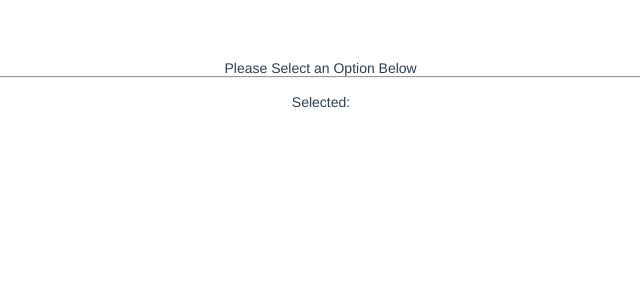
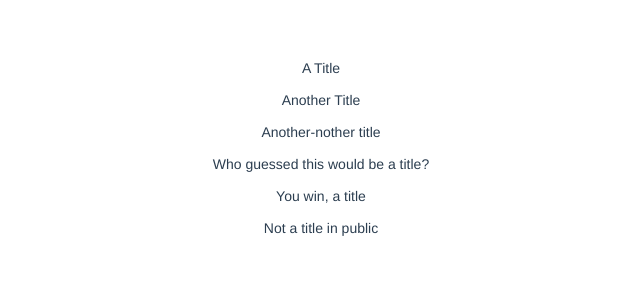
Before and after one commit to dresean/dresean-learns-vue, a Vue app in the folder practice/: page / in a window 1280 px wide. Shown: the top 300 px of the page, without its empty margins (319-959 px from the left). Built offline with nearby package versions, Linux system fonts and the light colour scheme.

Commit message:
adds a reusable BlogPost component with props

```diff
--- a/practice/src/App.vue
+++ b/practice/src/App.vue
@@ -2,7 +2,8 @@
   <div id="app">
     <!-- <keyboardEvents/> -->
     <!-- <Forms /> -->
-    <MoreForms />
+    <!-- <MoreForms /> -->
+    <BlogPost v-for='post in posts' :title='post.title' :key='post.title'/>
   </div>
 </template>
 
@@ -11,13 +12,27 @@
 // import keyboardEvents from './components/keyboardEvents.vue'
 import Forms from '@/components/forms.vue'
 import MoreForms from '@/components/moreForms.vue'
+import BlogPost from '@/components/BlogPost.vue'
 
 export default {
   name: 'app',
   components: {
     // keyboardEvents,
     // Forms
-    MoreForms
+    // MoreForms
+    BlogPost
+  },
+  data() {
+    return {
+      posts: [
+            {title: 'A Title', id: 1},
+            {title: 'Another Title', id: 2},
+            {title: 'Another-nother title', id: 3},
+            {title: 'Who guessed this would be a title?', id: 4},
+            {title: 'You win, a title', id: 5},
+            {title: 'Not a title in public', id: 6},
+        ]
+    }
   }
 }
 </script>
--- /dev/null
+++ b/practice/src/components/BlogPost.vue
@@ -0,0 +1,16 @@
+<template>
+    <div>
+        <p>{{ title }}</p>
+    </div>
+</template>
+
+<script>
+export default {
+    name: 'BlogPost',
+    props: ['title'],
+}
+</script>
+
+<style>
+
+</style>
```
